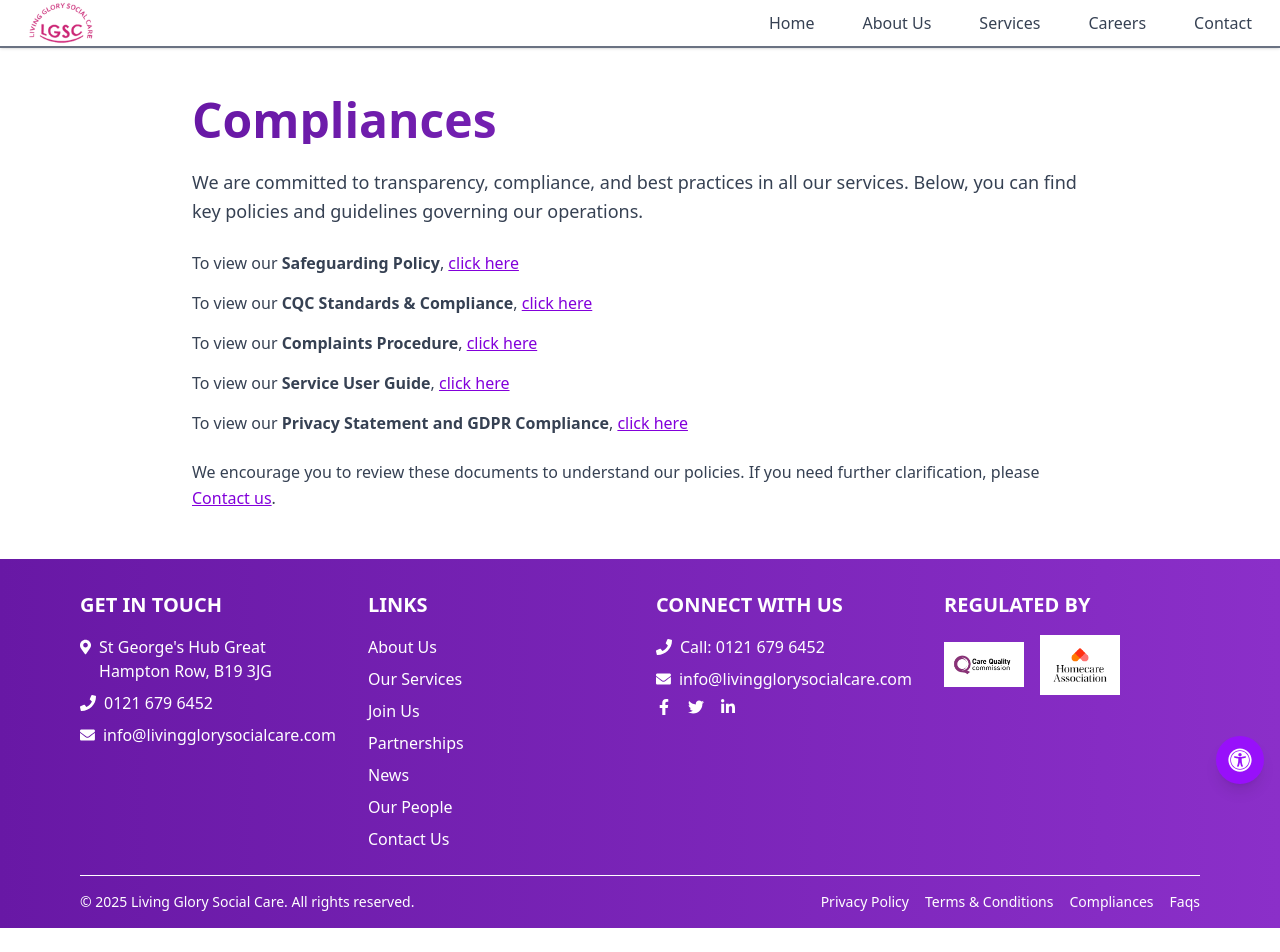
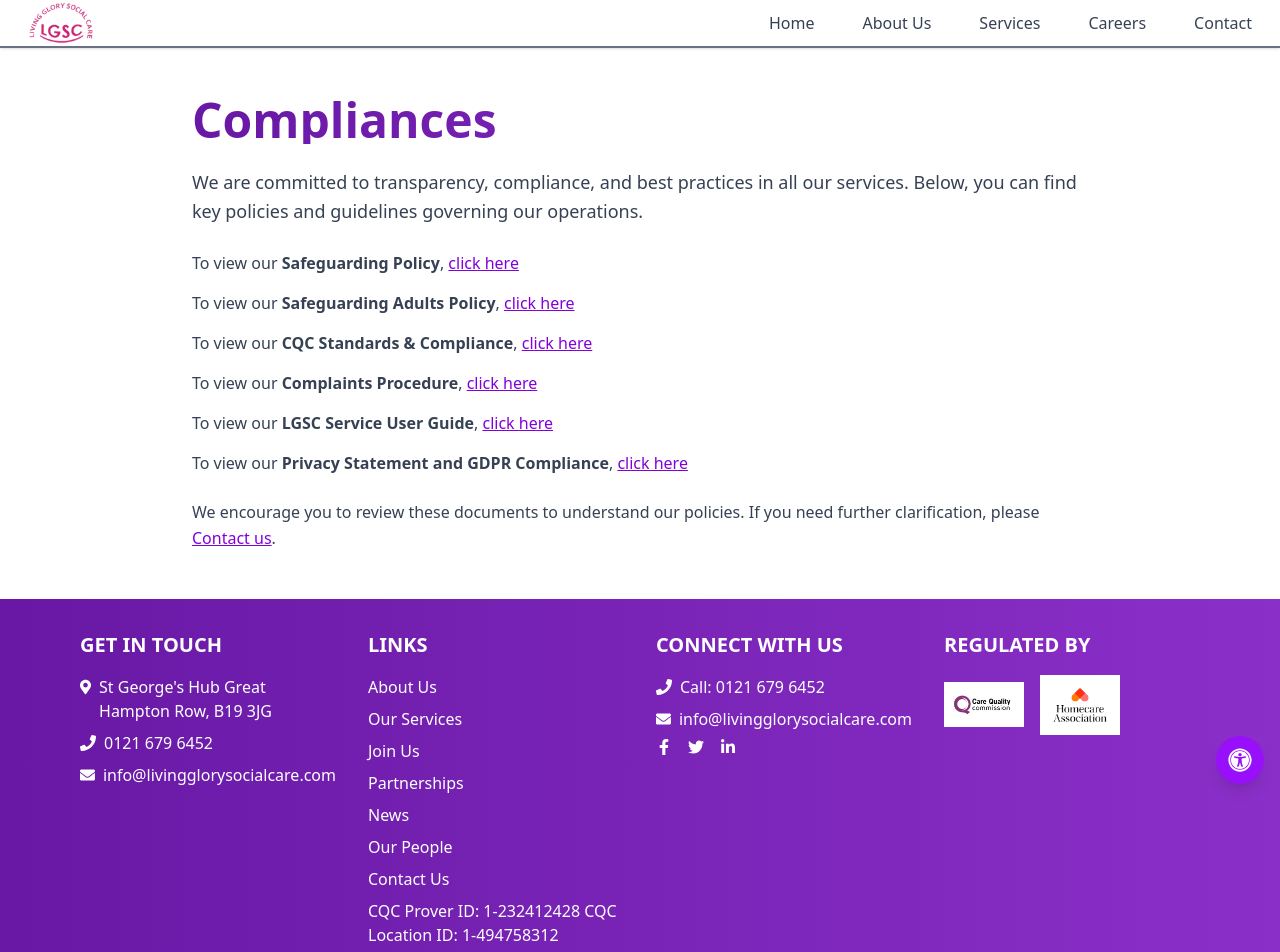
Before and after one commit to onengiyeJacob14/my-website, a Next.js app: page /compliances in a window 1280 px wide. Shown: the top 952 px of the page. Before the commit the page ends 928 px from the top, so only its background shows below. Built offline with nearby package versions, Linux system fonts and the light colour scheme.

Commit message:
Fix complainces

```diff
--- a/src/app/compliances/page.js
+++ b/src/app/compliances/page.js
@@ -49,7 +49,18 @@ export default function CompliancesPage() {
               <li>
                 To view our <strong>Safeguarding Policy</strong>,{" "}
                 <a
-                  href="/documents/SafeguardingPolicy.pdf"
+                  href="/documents/AR01-Safeguarding Children and Child Protection Policy and Procedure (1).pdf"
+                  target="_blank"
+                  rel="noopener noreferrer"
+                  className="text-purple-700 underline"
+                >
+                  click here
+                </a>
+              </li>
+              <li>
+                To view our <strong>Safeguarding Adults Policy</strong>,{" "}
+                <a
+                  href="/documents/CR74-Safeguarding Adults Policy and Procedure (1).pdf"
                   target="_blank"
                   rel="noopener noreferrer"
                   className="text-purple-700 underline"
@@ -60,7 +71,7 @@ export default function CompliancesPage() {
               <li>
                 To view our <strong>CQC Standards &amp; Compliance</strong>,{" "}
                 <a
-                  href="/documents/CQCStandards.pdf"
+                  href="/documents/QQ03-Complaints, Suggestions and Compliments Policy and Procedure (1).pdf"
                   target="_blank"
                   rel="noopener noreferrer"
                   className="text-purple-700 underline"
@@ -71,7 +82,7 @@ export default function CompliancesPage() {
               <li>
                 To view our <strong>Complaints Procedure</strong>,{" "}
                 <a
-                  href="/documents/ComplaintsProcedure.pdf"
+                  href="/documents/QQ03-Complaints, Suggestions and Compliments Policy and Procedure (1).pdf"
                   target="_blank"
                   rel="noopener noreferrer"
                   className="text-purple-700 underline"
@@ -80,9 +91,9 @@ export default function CompliancesPage() {
                 </a>
               </li>
               <li>
-                To view our <strong>Service User Guide</strong>,{" "}
+                To view our <strong>LGSC Service User Guide</strong>,{" "}
                 <a
-                  href="/documents/ServiceUserGuide.pdf"
+                  href="/documents/LGSC SERVICE USER GUIDE.pdf"
                   target="_blank"
                   rel="noopener noreferrer"
                   className="text-purple-700 underline"
@@ -93,7 +104,7 @@ export default function CompliancesPage() {
               <li>
                 To view our <strong>Privacy Statement and GDPR Compliance</strong>,{" "}
                 <a
-                  href="/documents/PrivacyStatement.pdf"
+                  href="/documents/Privacy Notice.pdf"
                   target="_blank"
                   rel="noopener noreferrer"
                   className="text-purple-700 underline"
--- a/src/components/Footer.js
+++ b/src/components/Footer.js
@@ -79,6 +79,10 @@ export default function Footer() {
                 <Link href="/contact" className="hover:underline">
                   Contact Us
                 </Link>
+              </li>
+              <li>
+              CQC Prover ID: 1-232412428
+              CQC Location ID: 1-494758312
               </li>
             </ul>
           </div>
```
